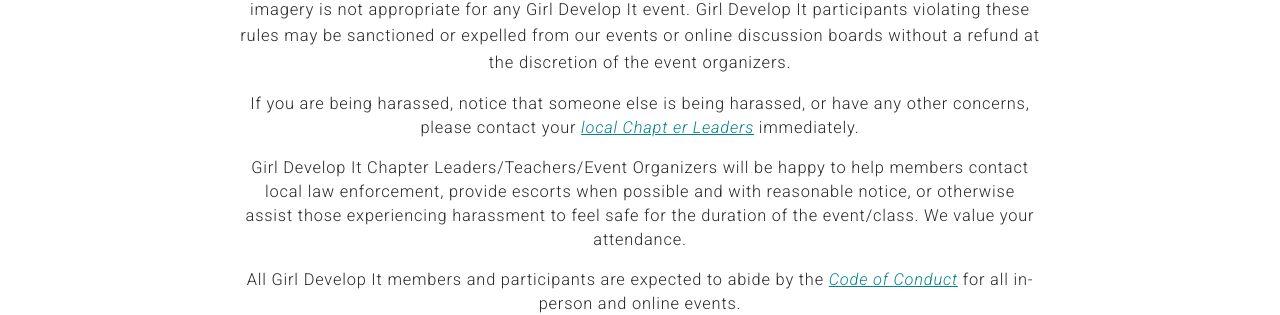
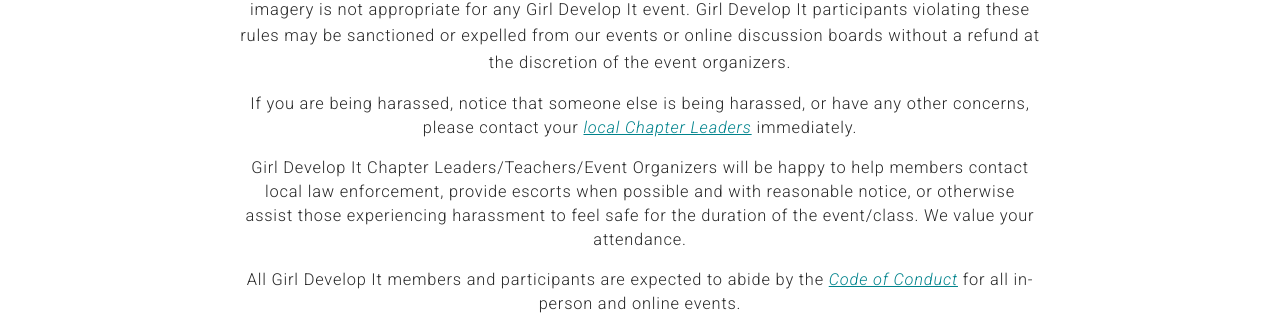
Before and after one commit to dytcodetogether/gdidayton, a Jekyll site: the page built from code-of-conduct.html, in a window 1280 px wide. Shown: the part 383-698 px from the top of the page. Built offline with Jekyll 4.4.1, drawn with Linux system fonts in a browser that asks for light colours; nearby versions of some CDN libraries.

Commit message:
weird spacing

```diff
--- a/code-of-conduct.html
+++ b/code-of-conduct.html
@@ -12,9 +12,7 @@
       <h2>Code of Conduct</h2>
       <hr>
       <p class="large">Girl Develop It is dedicated to providing a harassment-free community and learning experience for everyone, regardless of gender, gender identity and expression, sexual orientation, disability, physical appearance, body size, race, or religion. We expect all attendees to show respect and courtesy to other attendees throughout Girl Develop It classes and events. Sexual language and imagery is not appropriate for any Girl Develop It event. Girl Develop It participants violating these rules may be sanctioned or expelled from our events or online discussion boards without a refund at the discretion of the event organizers.</p>
-                </br><p>If you are being harassed, notice that someone else is being harassed, or have any other concerns, please contact your <a href="mailto:dayton@girldevelopit.com">local Chapt
-
-                er Leaders</a> immediately.</p>
+                </br><p>If you are being harassed, notice that someone else is being harassed, or have any other concerns, please contact your <a href="mailto:dayton@girldevelopit.com">local Chapter Leaders</a> immediately.</p>
                </br> <p> Girl Develop It Chapter Leaders/Teachers/Event Organizers will be happy to help members contact local law enforcement, provide escorts when possible and with reasonable notice, or otherwise assist those experiencing harassment to feel safe for the duration of the event/class. We value your attendance.</p>
                 </br>
 
```
